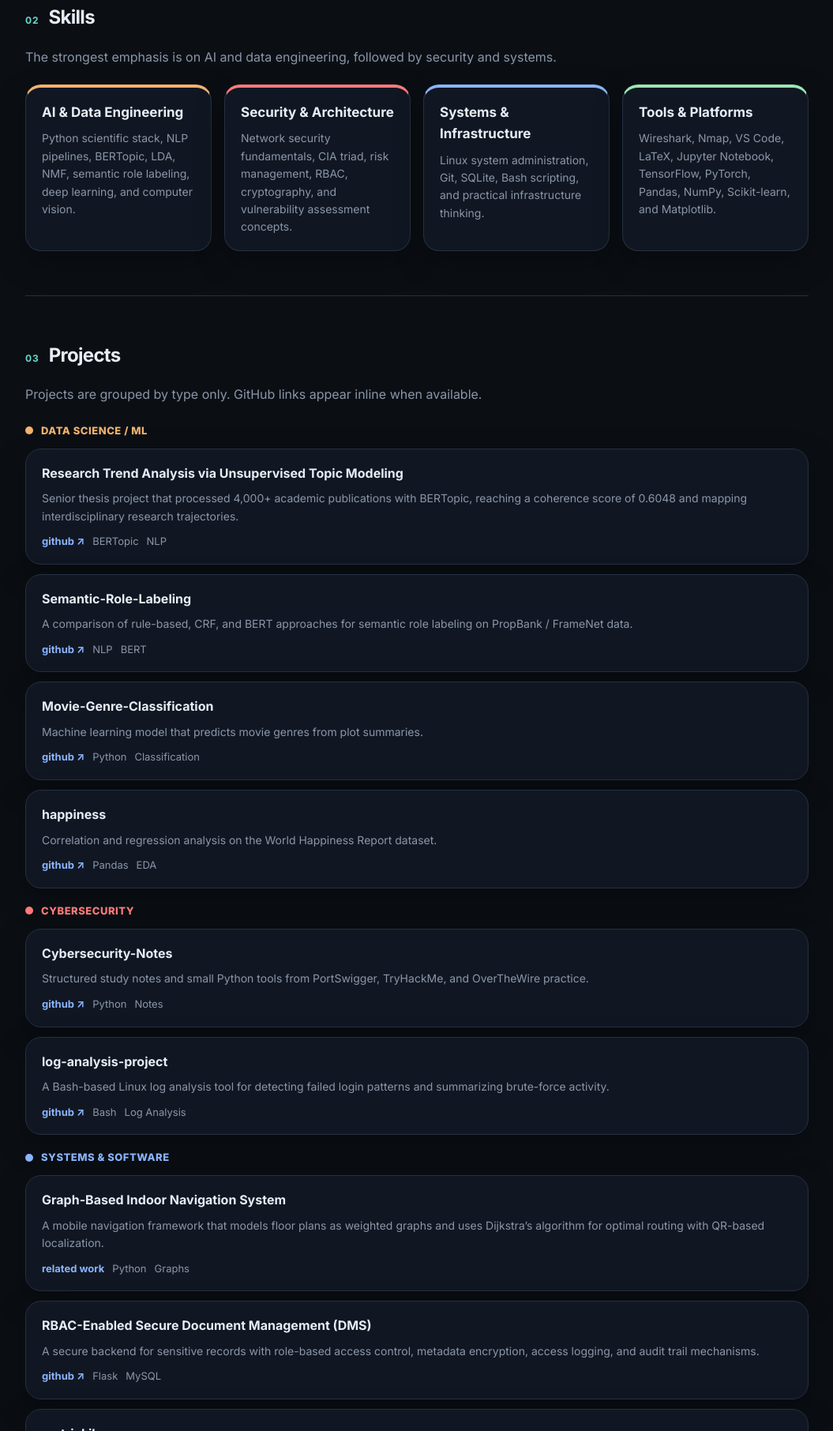
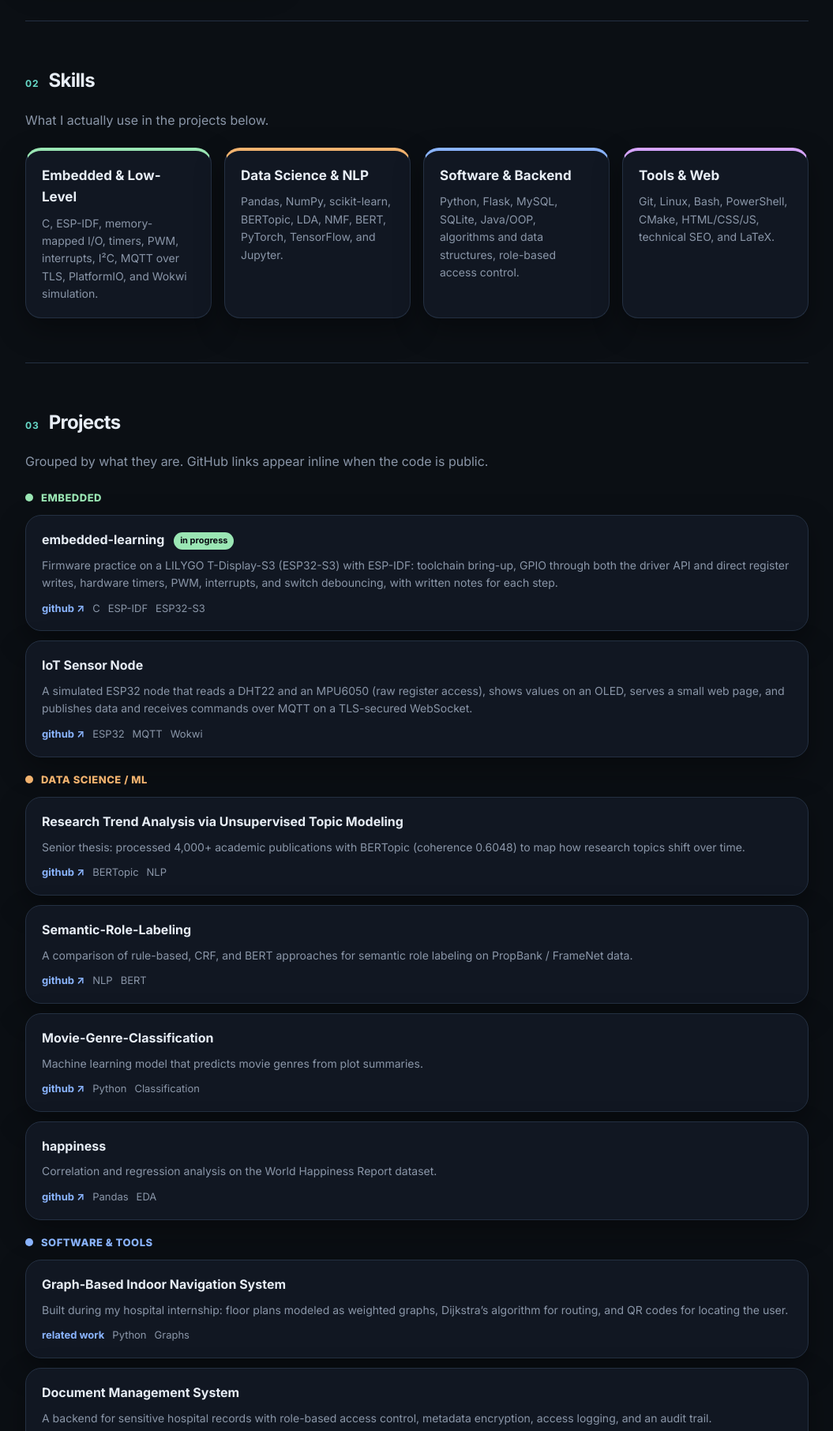
Before and after one commit to yavuzselimuyaner/yavuzselimuyaner.github.io, a plain HTML site: page index.html in a window 1280 px wide. Shown: the part 988-2800 px from the top of the page at 79% size, without its empty margins (112-1167 px from the left). Drawn offline with Linux system fonts and the light colour scheme.

Commit message:
Refocus portfolio on embedded, data and software projects
Co-Authored-By: Claude Opus 5.5 <noreply@anthropic.com>

```diff
--- a/index.html
+++ b/index.html
@@ -4,7 +4,7 @@
   <meta charset="UTF-8" />
   <meta name="viewport" content="width=device-width, initial-scale=1.0" />
   <title>Yavuz Selim Uyaner — Computer Engineer</title>
-  <meta name="description" content="Portfolio of Yavuz Selim Uyaner: computer engineering student focused on data science and machine learning, cybersecurity, systems, and software development." />
+  <meta name="description" content="Portfolio of Yavuz Selim Uyaner: computer engineering student building embedded firmware, data science and NLP projects, and practical software tools." />
   <link rel="preconnect" href="https://fonts.googleapis.com">
   <link rel="preconnect" href="https://fonts.gstatic.com" crossorigin>
   <link href="https://fonts.googleapis.com/css2?family=Inter:wght@400;500;600;700;800&display=swap" rel="stylesheet">
@@ -18,10 +18,10 @@
       --muted:#8a96a8;
       --accent:#67d9c8;
       --accent-2:#8ab4ff;
+      --emb:#9ae6b4;
       --data:#f2b36f;
-      --sec:#ff7b7b;
       --swe:#8ab4ff;
-      --theory:#9ae6b4;
+      --web:#d6a4ff;
       --shadow:0 14px 36px rgba(0,0,0,.35);
     }
 
@@ -121,6 +121,7 @@
     .exp-role{font-weight:700;}
     .exp-date{color:var(--muted); font-size:13px;}
     .exp p{margin:8px 0 0; color:var(--muted); font-size:14px;}
+    .now{display:inline-block; margin-left:8px; padding:2px 8px; border-radius:999px; font-size:11px; font-weight:700; color:var(--bg); background:var(--emb); vertical-align:middle;}
 
     .contact-box{
       padding:22px;
@@ -163,13 +164,13 @@
       <p class="eyebrow">Computer Engineering Student</p>
       <h1>Yavuz Selim Uyaner</h1>
       <p class="subtitle">
-        Ankara University student focused on data science and machine learning first, with cybersecurity, systems, and software development as supporting areas.
+        I like building things end to end: firmware on microcontrollers, NLP and data pipelines, and small software tools that solve a real problem. Right now most of my time goes into embedded systems on the ESP32.
       </p>
       <div class="chips">
-        <span class="chip">Data Science / ML</span>
-        <span class="chip">Cybersecurity</span>
-        <span class="chip">Systems &amp; Infrastructure</span>
-        <span class="chip">Software Development</span>
+        <span class="chip">Embedded C &amp; ESP-IDF</span>
+        <span class="chip">Data Science / NLP</span>
+        <span class="chip">Python &amp; Backend</span>
+        <span class="chip">Web</span>
       </div>
     </div>
   </section>
@@ -180,7 +181,7 @@
       <h2 class="sec-title">About</h2>
     </div>
     <p class="lead">
-      I build practical projects that connect research, infrastructure, and implementation. The portfolio is organized to reflect the CV more closely, with data science and machine learning first.
+      I'm finishing my B.S. in Computer Engineering at Ankara University. Computer Architecture was my favourite course, and assisting in the microprocessor and logic design labs pulled me towards the hardware side. Alongside that I wrote an NLP thesis, built backend systems during an internship, and launched a website for our family business.
     </p>
     <div class="grid about-grid">
       <div class="info-card">
@@ -188,8 +189,8 @@
         <div class="value">Ankara University — B.S. in Computer Engineering (English), 2021–2027</div>
       </div>
       <div class="info-card">
-        <div class="label">Focus</div>
-        <div class="value">Data Science &amp; ML · Cybersecurity · Systems &amp; Infrastructure · Software Development</div>
+        <div class="label">Currently</div>
+        <div class="value">Learning embedded firmware on ESP32-S3: GPIO, timers, interrupts, I²C, MQTT</div>
       </div>
       <div class="info-card">
         <div class="label">Languages</div>
@@ -207,23 +208,23 @@
       <span class="sec-tag">02</span>
       <h2 class="sec-title">Skills</h2>
     </div>
-    <p class="lead">The strongest emphasis is on AI and data engineering, followed by security and systems.</p>
+    <p class="lead">What I actually use in the projects below.</p>
     <div class="grid skills-grid">
+      <div class="skill-card" style="--border-color: var(--emb)">
+        <h3>Embedded &amp; Low-Level</h3>
+        <p>C, ESP-IDF, memory-mapped I/O, timers, PWM, interrupts, I²C, MQTT over TLS, PlatformIO, and Wokwi simulation.</p>
+      </div>
       <div class="skill-card" style="--border-color: var(--data)">
-        <h3>AI &amp; Data Engineering</h3>
-        <p>Python scientific stack, NLP pipelines, BERTopic, LDA, NMF, semantic role labeling, deep learning, and computer vision.</p>
-      </div>
-      <div class="skill-card" style="--border-color: var(--sec)">
-        <h3>Security &amp; Architecture</h3>
-        <p>Network security fundamentals, CIA triad, risk management, RBAC, cryptography, and vulnerability assessment concepts.</p>
+        <h3>Data Science &amp; NLP</h3>
+        <p>Pandas, NumPy, scikit-learn, BERTopic, LDA, NMF, BERT, PyTorch, TensorFlow, and Jupyter.</p>
       </div>
       <div class="skill-card" style="--border-color: var(--swe)">
-        <h3>Systems &amp; Infrastructure</h3>
-        <p>Linux system administration, Git, SQLite, Bash scripting, and practical infrastructure thinking.</p>
+        <h3>Software &amp; Backend</h3>
+        <p>Python, Flask, MySQL, SQLite, Java/OOP, algorithms and data structures, role-based access control.</p>
       </div>
-      <div class="skill-card" style="--border-color: var(--theory)">
-        <h3>Tools &amp; Platforms</h3>
-        <p>Wireshark, Nmap, VS Code, LaTeX, Jupyter Notebook, TensorFlow, PyTorch, Pandas, NumPy, Scikit-learn, and Matplotlib.</p>
+      <div class="skill-card" style="--border-color: var(--web)">
+        <h3>Tools &amp; Web</h3>
+        <p>Git, Linux, Bash, PowerShell, CMake, HTML/CSS/JS, technical SEO, and LaTeX.</p>
       </div>
     </div>
   </section>
@@ -233,14 +234,30 @@
       <span class="sec-tag">03</span>
       <h2 class="sec-title">Projects</h2>
     </div>
-    <p class="lead">Projects are grouped by type only. GitHub links appear inline when available.</p>
+    <p class="lead">Grouped by what they are. GitHub links appear inline when the code is public.</p>
+
+    <div class="category" style="--cat-color: var(--emb)">
+      <div class="category-head"><span class="dot"></span><span class="category-name">Embedded</span></div>
+      <div class="proj-list">
+        <div class="proj">
+          <h3>embedded-learning <span class="now">in progress</span></h3>
+          <p>Firmware practice on a LILYGO T-Display-S3 (ESP32-S3) with ESP-IDF: toolchain bring-up, GPIO through both the driver API and direct register writes, hardware timers, PWM, interrupts, and switch debouncing, with written notes for each step.</p>
+          <div class="meta"><a href="https://github.com/yavuzselimuyaner/embedded-learning" target="_blank" rel="noopener">github ↗</a><span>C</span><span>ESP-IDF</span><span>ESP32-S3</span></div>
+        </div>
+        <div class="proj">
+          <h3>IoT Sensor Node</h3>
+          <p>A simulated ESP32 node that reads a DHT22 and an MPU6050 (raw register access), shows values on an OLED, serves a small web page, and publishes data and receives commands over MQTT on a TLS-secured WebSocket.</p>
+          <div class="meta"><a href="https://github.com/yavuzselimuyaner/embedded-learning" target="_blank" rel="noopener">github ↗</a><span>ESP32</span><span>MQTT</span><span>Wokwi</span></div>
+        </div>
+      </div>
+    </div>
 
     <div class="category" style="--cat-color: var(--data)">
       <div class="category-head"><span class="dot"></span><span class="category-name">Data Science / ML</span></div>
       <div class="proj-list">
         <div class="proj">
           <h3>Research Trend Analysis via Unsupervised Topic Modeling</h3>
-          <p>Senior thesis project that processed 4,000+ academic publications with BERTopic, reaching a coherence score of 0.6048 and mapping interdisciplinary research trajectories.</p>
+          <p>Senior thesis: processed 4,000+ academic publications with BERTopic (coherence 0.6048) to map how research topics shift over time.</p>
           <div class="meta"><a href="https://github.com/yavuzselimuyaner/Research-Trend-Analysis-on-Cybersecurity-Publications-with-Topic-Modeling" target="_blank" rel="noopener">github ↗</a><span>BERTopic</span><span>NLP</span></div>
         </div>
         <div class="proj">
@@ -261,34 +278,33 @@
       </div>
     </div>
 
-    <div class="category" style="--cat-color: var(--sec)">
-      <div class="category-head"><span class="dot"></span><span class="category-name">Cybersecurity</span></div>
+    <div class="category" style="--cat-color: var(--swe)">
+      <div class="category-head"><span class="dot"></span><span class="category-name">Software &amp; Tools</span></div>
       <div class="proj-list">
         <div class="proj">
-          <h3>Cybersecurity-Notes</h3>
-          <p>Structured study notes and small Python tools from PortSwigger, TryHackMe, and OverTheWire practice.</p>
-          <div class="meta"><a href="https://github.com/yavuzselimuyaner/Cybersecurity-Notes" target="_blank" rel="noopener">github ↗</a><span>Python</span><span>Notes</span></div>
+          <h3>Graph-Based Indoor Navigation System</h3>
+          <p>Built during my hospital internship: floor plans modeled as weighted graphs, Dijkstra’s algorithm for routing, and QR codes for locating the user.</p>
+          <div class="meta"><a href="#experience" aria-label="Referenced in experience section">related work</a><span>Python</span><span>Graphs</span></div>
+        </div>
+        <div class="proj">
+          <h3>Document Management System</h3>
+          <p>A backend for sensitive hospital records with role-based access control, metadata encryption, access logging, and an audit trail.</p>
+          <div class="meta"><a href="https://github.com/yavuzselimuyaner/DMS" target="_blank" rel="noopener">github ↗</a><span>Flask</span><span>MySQL</span></div>
+        </div>
+        <div class="proj">
+          <h3>GuessTheSound</h3>
+          <p>A browser guessing game built on short movie sound clips, with a Python scraper that downloads the clips locally.</p>
+          <div class="meta"><a href="https://github.com/yavuzselimuyaner/GuessTheSound" target="_blank" rel="noopener">github ↗</a><span>Python</span><span>JavaScript</span></div>
+        </div>
+        <div class="proj">
+          <h3>League-Blocker</h3>
+          <p>A PowerShell focus tool that blocks a game’s network traffic with Windows Firewall rules, using live DNS resolution plus known IP ranges and ports.</p>
+          <div class="meta"><a href="https://github.com/yavuzselimuyaner/League-Blocker" target="_blank" rel="noopener">github ↗</a><span>PowerShell</span><span>Windows</span></div>
         </div>
         <div class="proj">
           <h3>log-analysis-project</h3>
-          <p>A Bash-based Linux log analysis tool for detecting failed login patterns and summarizing brute-force activity.</p>
-          <div class="meta"><a href="https://github.com/yavuzselimuyaner/log-analysis-project" target="_blank" rel="noopener">github ↗</a><span>Bash</span><span>Log Analysis</span></div>
-        </div>
-      </div>
-    </div>
-
-    <div class="category" style="--cat-color: var(--swe)">
-      <div class="category-head"><span class="dot"></span><span class="category-name">Systems &amp; Software</span></div>
-      <div class="proj-list">
-        <div class="proj">
-          <h3>Graph-Based Indoor Navigation System</h3>
-          <p>A mobile navigation framework that models floor plans as weighted graphs and uses Dijkstra’s algorithm for optimal routing with QR-based localization.</p>
-          <div class="meta"><a href="#experience" aria-label="Referenced in experience section">related work</a><span>Python</span><span>Graphs</span></div>
-        </div>
-        <div class="proj">
-          <h3>RBAC-Enabled Secure Document Management (DMS)</h3>
-          <p>A secure backend for sensitive records with role-based access control, metadata encryption, access logging, and audit trail mechanisms.</p>
-          <div class="meta"><a href="https://github.com/yavuzselimuyaner/DMS" target="_blank" rel="noopener">github ↗</a><span>Flask</span><span>MySQL</span></div>
+          <p>A Bash tool that parses Linux auth logs and summarizes repeated failed logins.</p>
+          <div class="meta"><a href="https://github.com/yavuzselimuyaner/log-analysis-project" target="_blank" rel="noopener">github ↗</a><span>Bash</span><span>Linux</span></div>
         </div>
         <div class="proj">
           <h3>matrixLibrary</h3>
@@ -302,6 +318,17 @@
         </div>
       </div>
     </div>
+
+    <div class="category" style="--cat-color: var(--web)">
+      <div class="category-head"><span class="dot"></span><span class="category-name">Web</span></div>
+      <div class="proj-list">
+        <div class="proj">
+          <h3>Granit Dünyası</h3>
+          <p>Website for our family’s tile and bathroom showroom in Samsun. I built and launched it, including technical SEO: sitemap, canonical URLs, and structured data.</p>
+          <div class="meta"><a href="https://granitdunyasisamsun.com" target="_blank" rel="noopener">live site ↗</a><span>HTML/CSS</span><span>SEO</span></div>
+        </div>
+      </div>
+    </div>
   </section>
 
   <section id="experience">
@@ -312,31 +339,24 @@
     <div class="experience-list">
       <div class="exp">
         <div class="exp-top">
-          <div class="exp-role">Part-Time Laboratory Assistant — Ankara University Engineering Faculty</div>
-          <div class="exp-date">Oct 2024 – Jun 2025</div>
+          <div class="exp-role">Intern — Erişilebilirlik.org</div>
+          <div class="exp-date">Nov 2025 – Jan 2026</div>
         </div>
-        <p>Facilitated microprocessor and logic design labs; supervised hardware-level experiments and C/Python debugging.</p>
+        <p>Reviewed WCAG accessibility standards and their Turkish equivalents, and tested accessibility tools across mobile, desktop, and web browsers.</p>
       </div>
       <div class="exp">
         <div class="exp-top">
           <div class="exp-role">Information Technology Intern — Ankara University Ibn-i Sina Hospital</div>
           <div class="exp-date">Jun 2025 – Aug 2025</div>
         </div>
-        <p>Developed a graph-based indoor navigation system and built an RBAC-enabled secure document management system for sensitive hospital records.</p>
+        <p>Developed a graph-based indoor navigation system and built a document management system with role-based access for sensitive hospital records.</p>
       </div>
-            <div class="exp">
+      <div class="exp">
         <div class="exp-top">
-          <div class="exp-role">Information Technology Intern — Ankara University Ibn-i Sina Hospital</div>
-          <div class="exp-date">Jun 2025 – Aug 2025</div>
+          <div class="exp-role">Part-Time Laboratory Assistant — Ankara University Engineering Faculty</div>
+          <div class="exp-date">Oct 2024 – Jun 2025</div>
         </div>
-        <p>Developed a graph-based indoor navigation system and built an RBAC-enabled secure document management system for sensitive hospital records.</p>
-      </div>
-            <div class="exp">
-        <div class="exp-top">
-          <div class="exp-role">Intern — Erişilebilirlik.org</div>
-          <div class="exp-date">November 2025 – January 2026</div>
-        </div>
-        <p>During my internship at Erisilebilirlik.org, I reviewed WCAG accessibility standards and their equivalents in Turkey. I also researched and tested various accessibility testing tools across mobile, desktop, and web browsers.</p>
+        <p>Ran microprocessor and logic design labs; supervised hardware experiments and helped students debug C and Python.</p>
       </div>
     </div>
   </section>
@@ -347,7 +367,7 @@
       <h2 class="sec-title">Contact</h2>
     </div>
     <div class="contact-box">
-      <p>Open to internship and junior-level opportunities, especially roles that combine AI, data engineering, systems, and security.</p>
+      <p>Open to internships and junior roles, especially in embedded systems and software development.</p>
       <div class="contact-links">
         <a class="pill" href="https://mail.google.com/mail/?view=cm&fs=1&to=yavuzselimuyaner@gmail.com" target="_blank" rel="noopener">email</a>
         <a class="pill" href="https://github.com/yavuzselimuyaner" target="_blank" rel="noopener">github</a>
```
